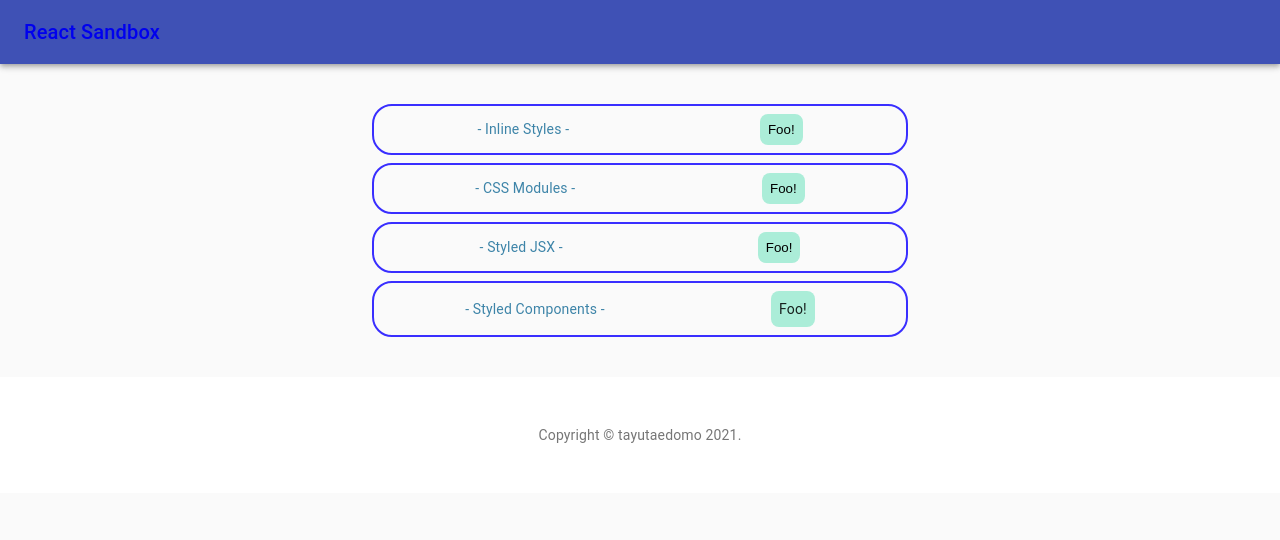
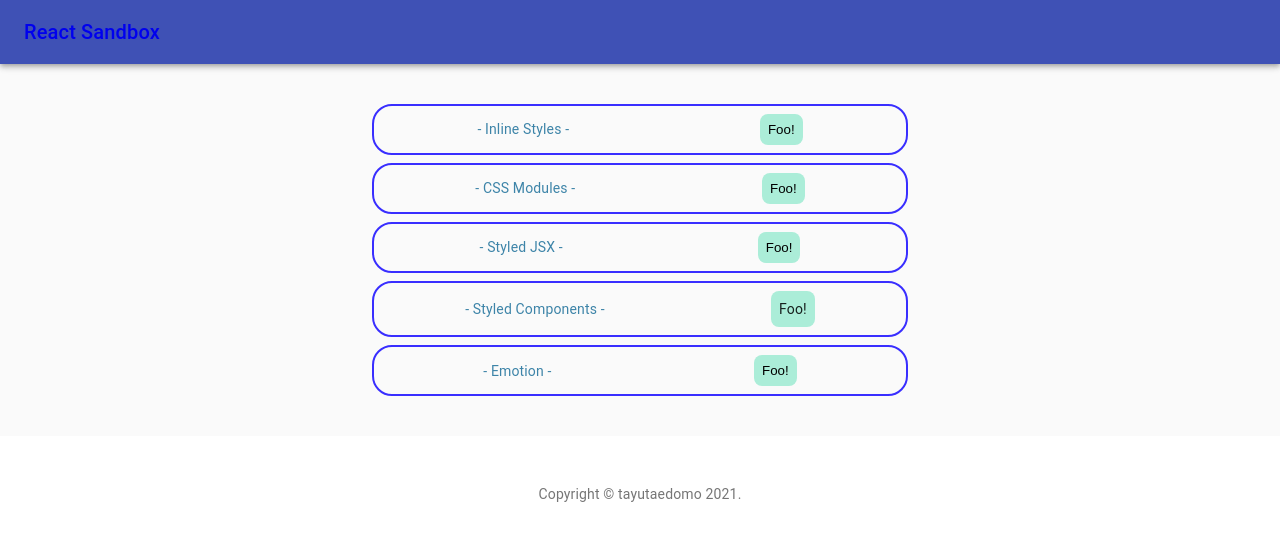
Before and after one commit to tayutaedomo/react-sandbox, a React (Create React App) app: page /styles in a window 1280 px wide. Shown: the top 540 px of the page. Built offline with nearby package versions, Linux system fonts and the light colour scheme.

Commit message:
add: Emotion component

```diff
--- /dev/null
+++ b/src/components/styles/Emotion.jsx
@@ -0,0 +1,44 @@
+/** @jsxRuntime classic */
+/** @jsx jsx */
+
+import React from 'react';
+import { jsx, css } from '@emotion/react';
+import styled from '@emotion/styled';
+
+const Emotion = () => {
+  const containerStyle = css`
+    border: solid 2px #392eff;
+    border-radius: 20px;
+    padding: 8px;
+    margin: 8px;
+    display: flex;
+    justify-content: space-around;
+    align-items: center;
+  `;
+
+  const titleStyle = css({
+    margin: 0,
+    color: '#3d84a8',
+  });
+
+  return (
+    <div css={containerStyle}>
+      <p css={titleStyle}>- Emotion -</p>
+      <SButton>Foo!</SButton>
+    </div>
+  );
+};
+
+const SButton = styled.button`
+  background-color: #abedd8;
+  border: none;
+  padding: 8px;
+  border-radius: 8px;
+  &:hover {
+    background-color: #46cdcf;
+    color: #fff;
+    cursor: pointer;
+  }
+`;
+
+export default Emotion;
--- a/src/components/styles/Styles.jsx
+++ b/src/components/styles/Styles.jsx
@@ -4,6 +4,7 @@ import InlineStyles from './InlineStyles';
 import CssModules from './CssModules';
 import StyledJsx from './StyledJsx';
 import StyledComponents from './StyledComponents';
+import Emotion from './Emotion';
 
 const Styles = () => {
   return (
@@ -12,6 +13,7 @@ const Styles = () => {
       <CssModules />
       <StyledJsx />
       <StyledComponents />
+      <Emotion />
     </>
   );
 };
```
